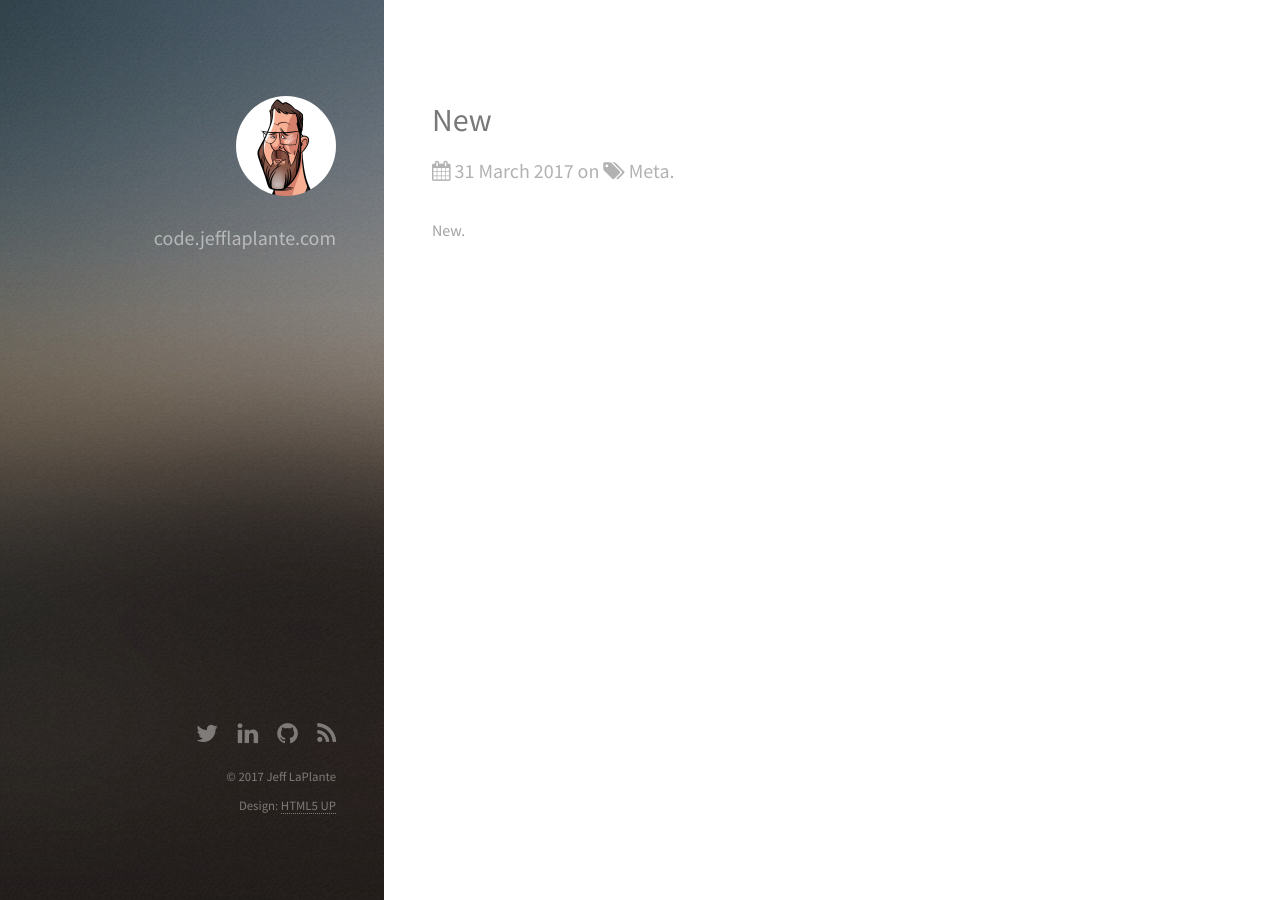
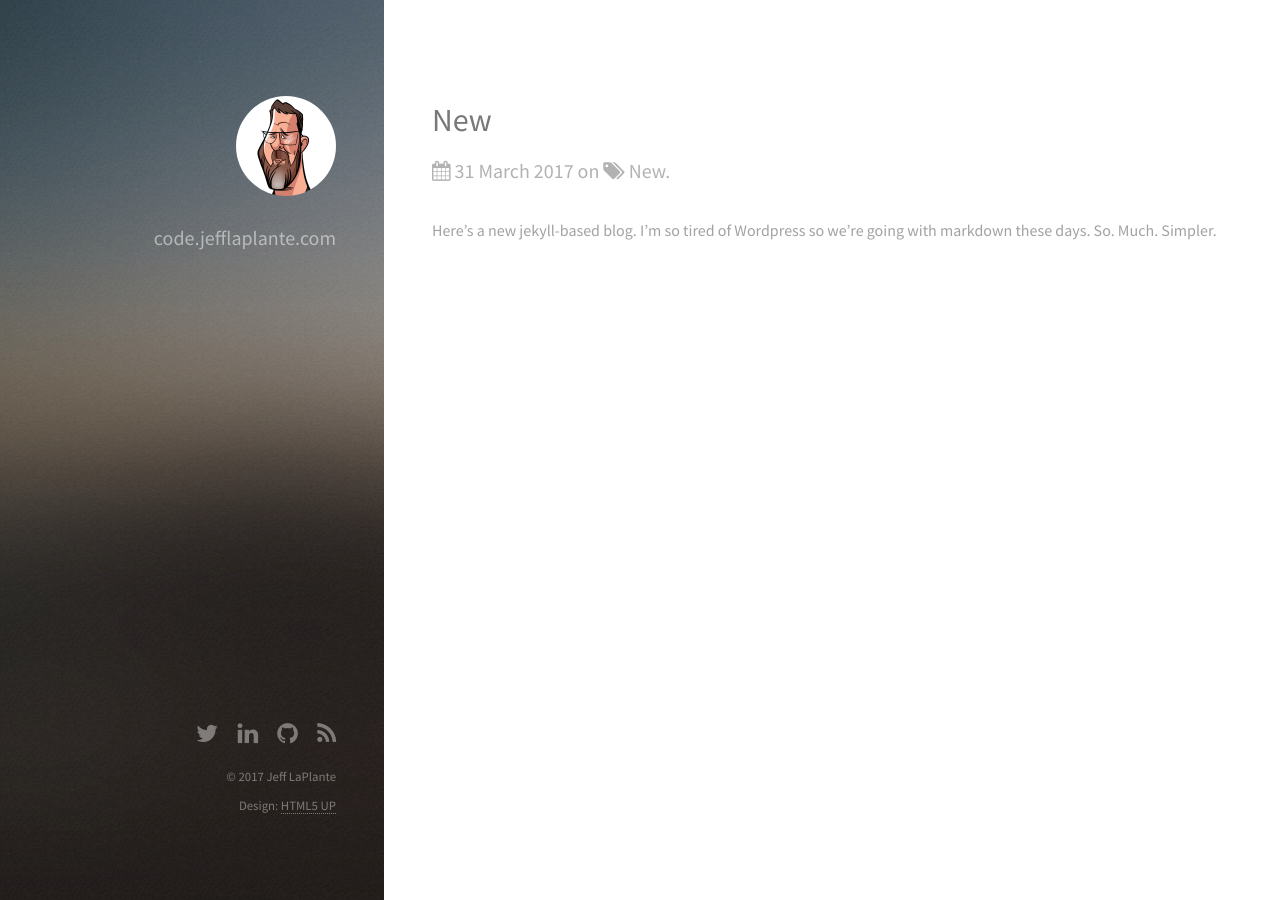
Before and after one commit to jefflaplante/jefflaplante.github.io, a Jekyll site: the page built from _posts/2017-03-31-new.md, in a window 1280 px wide. Built offline with Jekyll 4.4.1, drawn with Linux system fonts in a browser that asks for light colours.

Commit message:
added content to new.

```diff
--- a/_posts/2017-03-31-new.md
+++ b/_posts/2017-03-31-new.md
@@ -1,8 +1,8 @@
 ---
 layout: post
 title: 'New'
-categories: Meta
+categories: New
 excerpt: 'New'
 ---
 
-New.
+Here's a new jekyll-based blog. I'm so tired of Wordpress so we're going with markdown these days. So. Much. Simpler.
```
